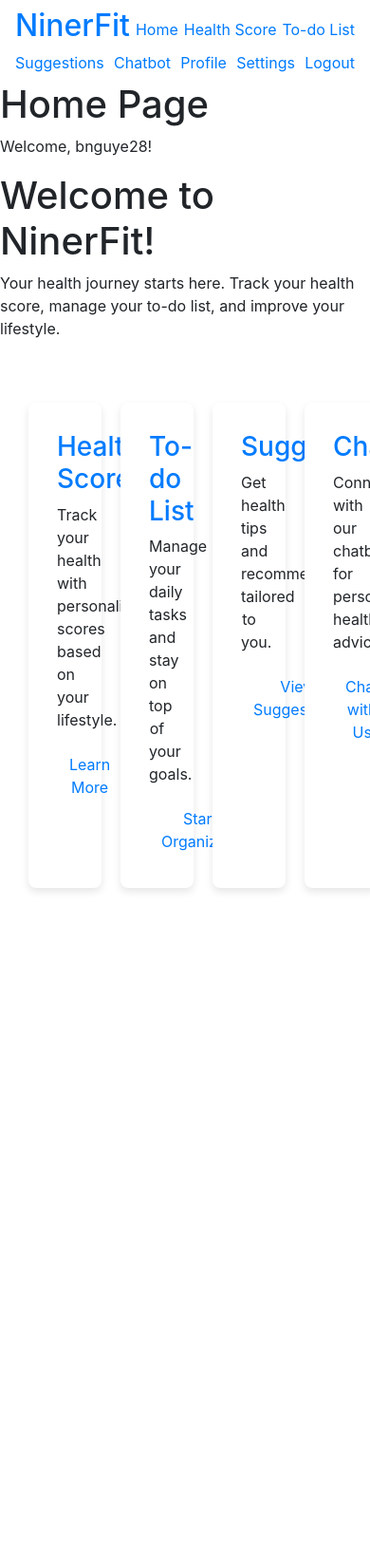
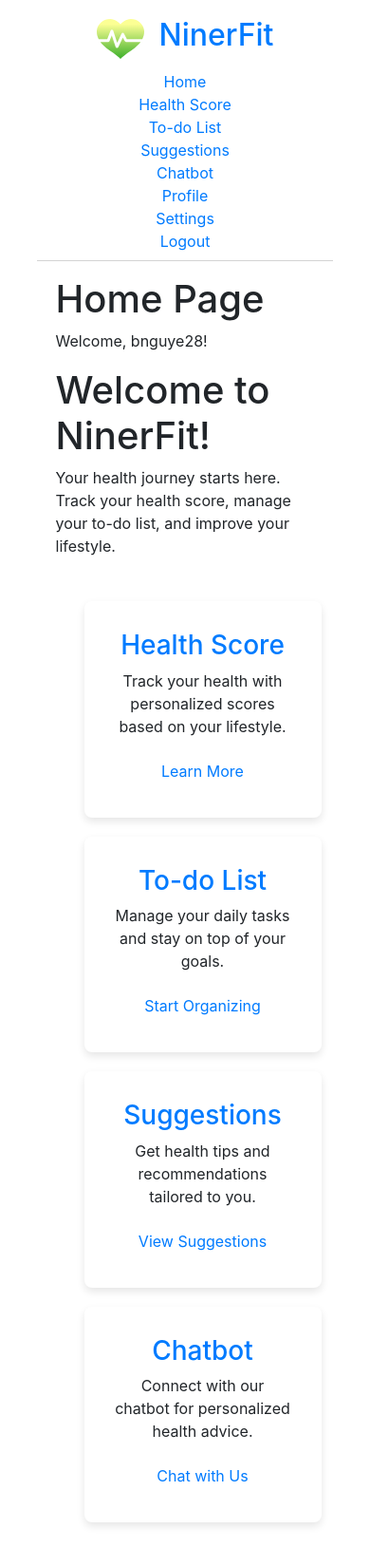
Before and after one commit to KentoHop/ITSC3155GroupDeliverables, a Django app: page /home/ in a window 390 px wide; the page is wider, and only the part inside the window is pictured. Shown: that part at 95% size. Before the commit the page ends 939 px from the top of that part, so only its background shows below. Run offline with Django 5.2, Linux system fonts and the light colour scheme; a user stored in the database is signed in; some libraries are stand-ins or nearby versions.

Commit message:
Updated CSS. Added files to /static/.

```diff
--- a/NinerFit/NinerFit/urls.py
+++ b/NinerFit/NinerFit/urls.py
@@ -26,5 +26,5 @@ urlpatterns = [
     path('chatbot/', include('ChatBot.urls'), name='chatbot'),
     path('auth/', include('Authentication.urls')),
     path('profile/', include('Profiles.urls'), name='profile'),
-    path('healthscore/', include('HealthScore.urls'), name='todolist'),
+    path('healthscore/', include('HealthScore.urls'), name="health-score"),
 ] + static(settings.MEDIA_URL, document_root=settings.MEDIA_ROOT)
--- a/NinerFit/Profiles/templates/profile.html
+++ b/NinerFit/Profiles/templates/profile.html
@@ -3,7 +3,7 @@
 {% block title %}{{user.username}}'s Profile{% endblock title %}
 
 {% block content %}
-    <div class="row my-3 p-3">
+    <div class="">
         <img class="rounded-circle account-img" src="{{ user.profile.avatar.url }} " style="cursor: pointer;"/>
     </div>
     {% if user_form.errors %}
--- a/NinerFit/main/templates/home.html
+++ b/NinerFit/main/templates/home.html
@@ -4,87 +4,7 @@
 
 {% block title %}Home - NinerFit App{% endblock %}
 
-{% block styles %}
-<style>
-    .hero {
-        text-align: center;
-        background-color: #007bff;
-        color: white;
-        padding: 60px 20px;
-    }
-
-    .hero h1 {
-        font-size: 3em;
-    }
-
-    .hero p {
-        font-size: 1.5em;
-    }
-
-    .hero .btn {
-        background-color: green;
-        color: white;
-        padding: 15px 30px;
-        text-decoration: none;
-        font-size: 1.2em;
-        border-radius: 5px;
-    }
-
-    .hero .btn:hover {
-        background-color: green;
-    }
-
-    /* Features Section */
-    .features {
-        display: flex;
-        justify-content: space-around;
-        padding: 40px 20px;
-    }
-
-    .feature-item {
-        background-color: white;
-        padding: 30px;
-        border-radius: 8px;
-        width: 22%;
-        text-align: center;
-        box-shadow: 0 4px 8px rgba(0, 0, 0, 0.1);
-        margin: 10px;
-    }
-
-    .feature-item h3 {
-        color: #007bff;
-    }
-
-    .feature-item a {
-        color: #007bff;
-        text-decoration: none;
-    }
-
-    .feature-item a:hover {
-        text-decoration: underline;
-    }
-
-    /* Call-to-Action Buttons */
-    .cta-buttons {
-        text-align: center;
-        margin-top: 40px;
-    }
-
-    .cta-buttons a {
-        background-color: green;
-        color: white;
-        padding: 15px 30px;
-        text-decoration: none;
-        font-size: 1.2em;
-        border-radius: 5px;
-        margin: 10px;
-    }
-
-    .cta-buttons a:hover {
-        background-color: green;
-    }
-</style>
-{% endblock%}
+{% block styles %}<link href="{% static 'styles/home.css' %}" rel="stylesheet">{% endblock %}
 
 {% block content %}
 <div class="home-container">
--- /dev/null
+++ b/NinerFit/static/styles/base.css
@@ -0,0 +1,3 @@
+body > :not(header):not(footer) {
+    margin: 1em 15%;
+}
--- /dev/null
+++ b/NinerFit/static/styles/home.css
@@ -0,0 +1,90 @@
+.hero {
+    text-align: center;
+    background-color: #007bff;
+    color: white;
+    padding: 60px 20px;
+}
+
+.hero h1 {
+    font-size: 3em;
+}
+
+.hero p {
+    font-size: 1.5em;
+}
+
+.hero .btn {
+    background-color: green;
+    color: white;
+    padding: 15px 30px;
+    text-decoration: none;
+    font-size: 1.2em;
+    border-radius: 5px;
+}
+
+.hero .btn:hover {
+    background-color: green;
+}
+
+/* Features Section */
+.features {
+    display: flex;
+    flex-wrap: wrap;
+    justify-content: space-around;
+    align-items: center;
+    padding: 20px 20px;
+}
+
+.feature-item {
+    background-color: white;
+    padding: 30px;
+    border-radius: 8px;
+    width: 22%;
+    min-width: 250px;
+    text-align: center;
+    box-shadow: 0 4px 8px rgba(0, 0, 0, 0.1);
+    margin: 10px;
+}
+
+.feature-item h3 {
+    color: #007bff;
+}
+
+.feature-item a {
+    color: #007bff;
+    text-decoration: none;
+}
+
+.feature-item a:hover {
+    text-decoration: underline;
+}
+
+/* Call-to-Action Buttons */
+.cta-buttons {
+    text-align: center;
+    margin-top: 40px;
+}
+
+.cta-buttons a {
+    background-color: green;
+    color: white;
+    padding: 15px 30px;
+    text-decoration: none;
+    font-size: 1.2em;
+    border-radius: 5px;
+    margin: 10px;
+}
+
+.cta-buttons a:hover {
+    background-color: green;
+}
+
+
+
+
+/* Mobile styles */
+@media (max-width:768px) and (max-height:1024px) {
+    .features {
+        flex-direction: column;
+    }
+}
--- /dev/null
+++ b/NinerFit/static/styles/navbar.css
@@ -0,0 +1,48 @@
+.navbar-container {
+    position: relative;
+    display: flex;
+    flex-direction: column;
+    align-items: center;
+    justify-content: space-between;
+    padding: .5rem 1rem;
+    margin: 0 10%;
+    border-bottom: 1px solid lightgray;
+}
+
+.navbar-logo {
+    display: flex;
+    flex-direction: row;
+    align-items: center;
+    gap: 1em;
+    margin: .5em;
+}
+
+.navbar-links {
+    display: flex;
+    align-items: center;
+    justify-content: space-between;
+    gap: 2em;
+}
+
+/* Mobile styles */
+@media (max-width:768px) and (max-height:1024px) {
+    .navbar-container {
+        position: relative;
+        display: flex;
+        flex-direction: column;
+        flex-wrap: wrap;
+        align-items: center;
+        justify-content: space-between;
+        padding: .5rem 1rem;
+        margin: 0 10%;
+    }
+
+    .navbar-links {
+        display: flex;
+        flex-direction: column;
+        flex-wrap: wrap;
+        align-items: center;
+        justify-content: space-between;
+        gap: 0px;
+    }
+}
--- a/NinerFit/templates/base.html
+++ b/NinerFit/templates/base.html
@@ -1,3 +1,5 @@
+{% load static %}
+
 <!DOCTYPE html>
 <html lang="en">
   <head>
@@ -5,6 +7,7 @@
     <meta name="viewport" content="width=device-width, initial-scale=1, shrink-to-fit=no">
     <title>{% block title %}{% endblock %}</title>
     <link rel="stylesheet" href="https://stackpath.bootstrapcdn.com/bootstrap/4.3.1/css/bootstrap.min.css">
+    <link href="{% static 'styles/base.css' %}" rel="stylesheet">
     {% block styles %}{% endblock %}
   </head>
   <body>
--- a/NinerFit/templates/navbar.html
+++ b/NinerFit/templates/navbar.html
@@ -1,18 +1,30 @@
+{% load static %}
+
+<link href="{% static 'styles/navbar.css' %}" rel="stylesheet">
+
 <header>
-    <nav class="navbar">
-        <a class="navbar-logo" href=""><h2>NinerFit</h2></a>
+    <nav class="navbar-container">
+
+        <a class="navbar-logo" href="{% url 'start' %}">
+            <img src="{% static 'images/heart-logo.svg' %}" alt="NinerFit logo." width="50" height="50">
+            <h2>NinerFit</h2>
+        </a>
+
+        <div class="navbar-links">
             {% if request.user.is_authenticated %}
             <a href="{% url 'home' %}">Home</a>
-        <a href="">Health Score</a>
-        <a href="">To-do List</a>
-        <a href="">Suggestions</a>
+            <a href="{% url 'health-score' %}">Health Score</a>
+            <a href="{% url 'to-do-list' %}">To-do List</a>
+            <a href="{% url 'suggestions' %}">Suggestions</a>
             <a href="{% url 'chatbot' %}">Chatbot</a>
             <a href="{% url 'profile' %}">Profile</a>
             <a href="">Settings</a>
             <a href="{% url 'logout' %}">Logout</a>
             {% else %}
-        <a href="">Login</a>
-        <a href="">Register</a>
+            <a href="{% url 'login' %}">Login</a>
+            <a href="{% url 'register' %}">Register</a>
             {% endif %}
+        </div>
+
     </nav>
 </header>
```
Also changed, not shown: NinerFit/ChatBot/templates/chatbot.html (+4 -3 lines), NinerFit/HealthScore/templates/healthscore.html (added, +7 -0 lines), NinerFit/HealthScore/templates/suggestions.html (added, +7 -0 lines), NinerFit/HealthScore/templates/todolist.html (+10 -6 lines), NinerFit/HealthScore/views.py (+5 -4 lines), NinerFit/static/styles/todolist.css (added, +15 -0 lines), NinerFit/HealthScore/migrations/0001_initial.py (added), NinerFit/db.sqlite3, NinerFit/static/images/heart-logo.svg (added). Lines whose indentation alone changed are shown as unchanged.
